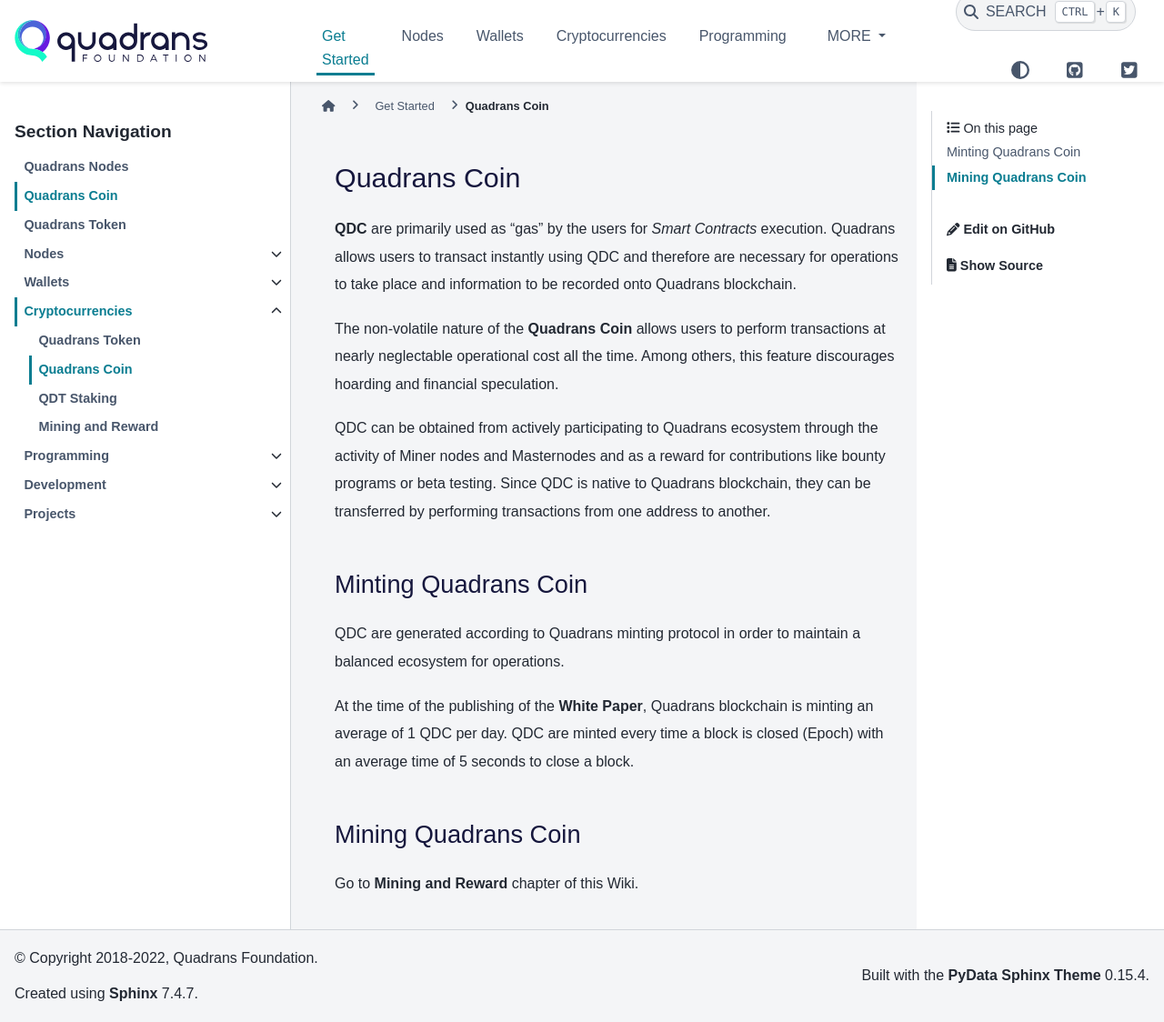
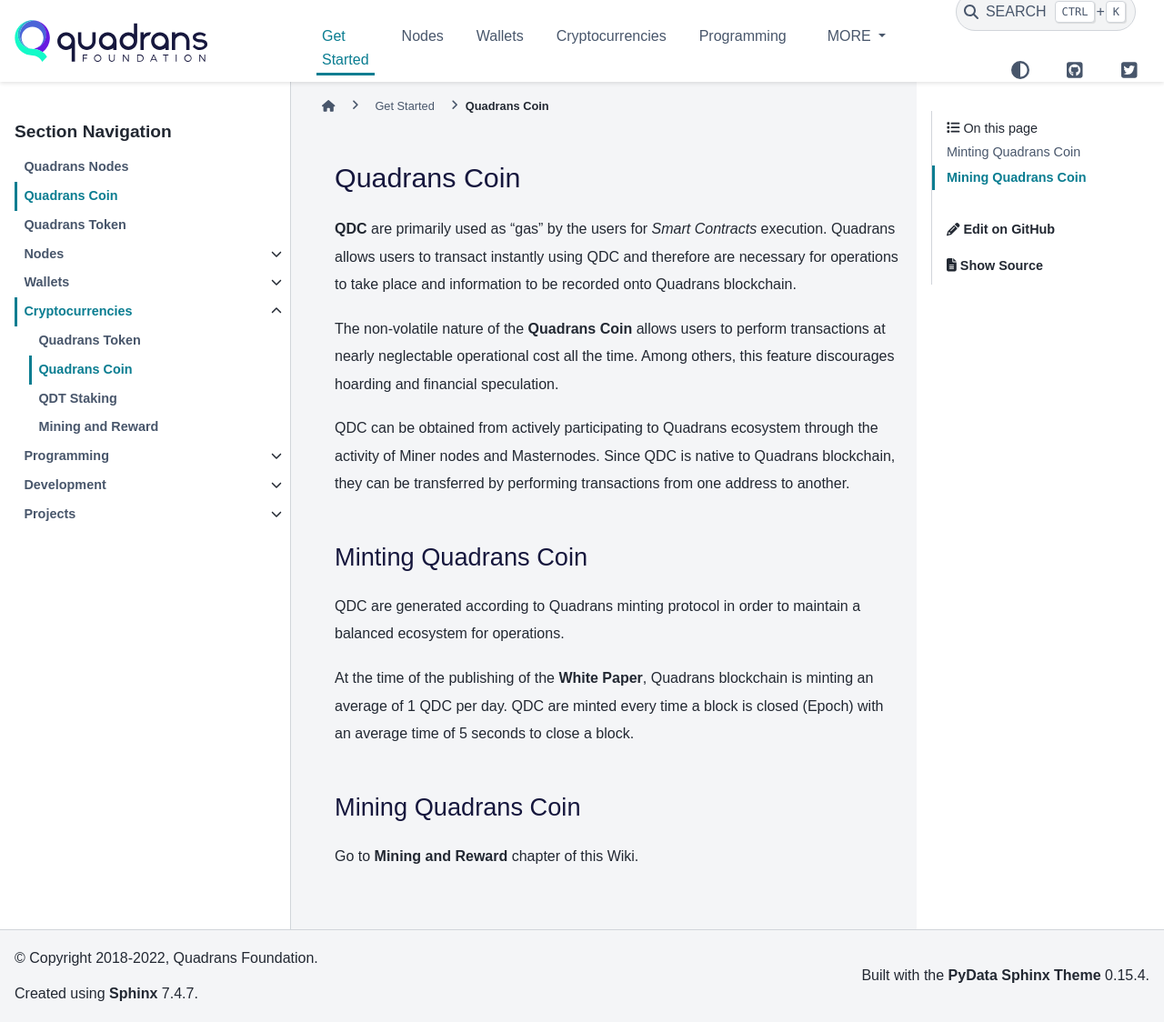
Before and after one commit to quadrans/wiki, a Sphinx documentation site: the page built from docs/cryptocurrencies/quadrans_coin.md, in a window 1280 px wide and 1124 px high. Shown: the whole window at 91% size. Built offline with Sphinx 7.4.7 and the PyData theme 0.15.4, drawn with Linux system fonts in a browser that asks for light colours; pages that are not in the unit, such as notebooks, are missing from menus.

Commit message:
Fix Quadrans Coin page

```diff
--- a/docs/cryptocurrencies/quadrans_coin.md
+++ b/docs/cryptocurrencies/quadrans_coin.md
@@ -5,7 +5,7 @@
 
 The non-volatile nature of the **Quadrans Coin** allows users to perform transactions at nearly neglectable operational cost all the time. Among others, this feature discourages hoarding and financial speculation.
 
-QDC can be obtained from actively participating to Quadrans ecosystem through the activity of Miner nodes and Masternodes and as a reward for contributions like bounty programs or beta testing. Since QDC is native to Quadrans blockchain, they can be transferred by performing transactions from one address to another.
+QDC can be obtained from actively participating to Quadrans ecosystem through the activity of Miner nodes and Masternodes. Since QDC is native to Quadrans blockchain, they can be transferred by performing transactions from one address to another.
 
 ## Minting Quadrans Coin
 
```
